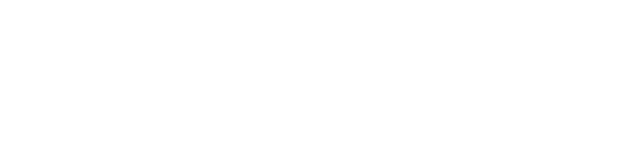
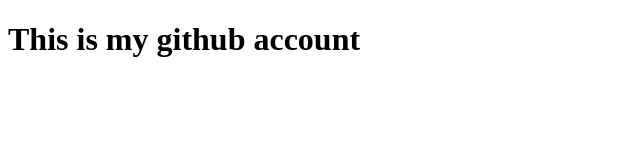
Before and after one commit to tayeebabintay/my-first-repo, a plain HTML site: page index.html in a window 1280 px wide. Shown: the whole page, without its empty margins (0-640 px from the left). Drawn offline with Linux system fonts and the light colour scheme.

Commit message:
added code

```diff
--- a/index.html
+++ b/index.html
@@ -7,6 +7,7 @@
     <title>My first Github repo</title>
 </head>
 <body>
+<h1> This is my github account </h1>
 
 </body>
 </html>
```
